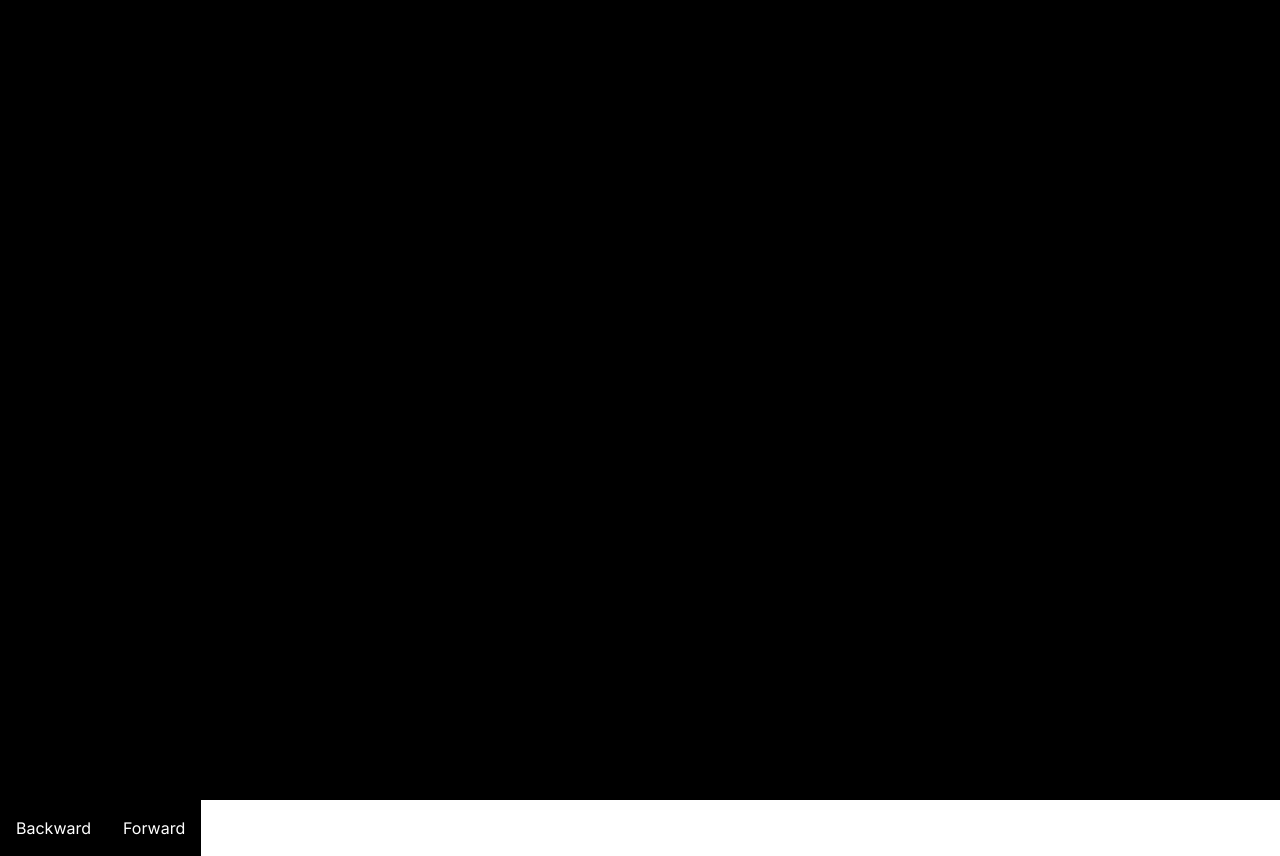
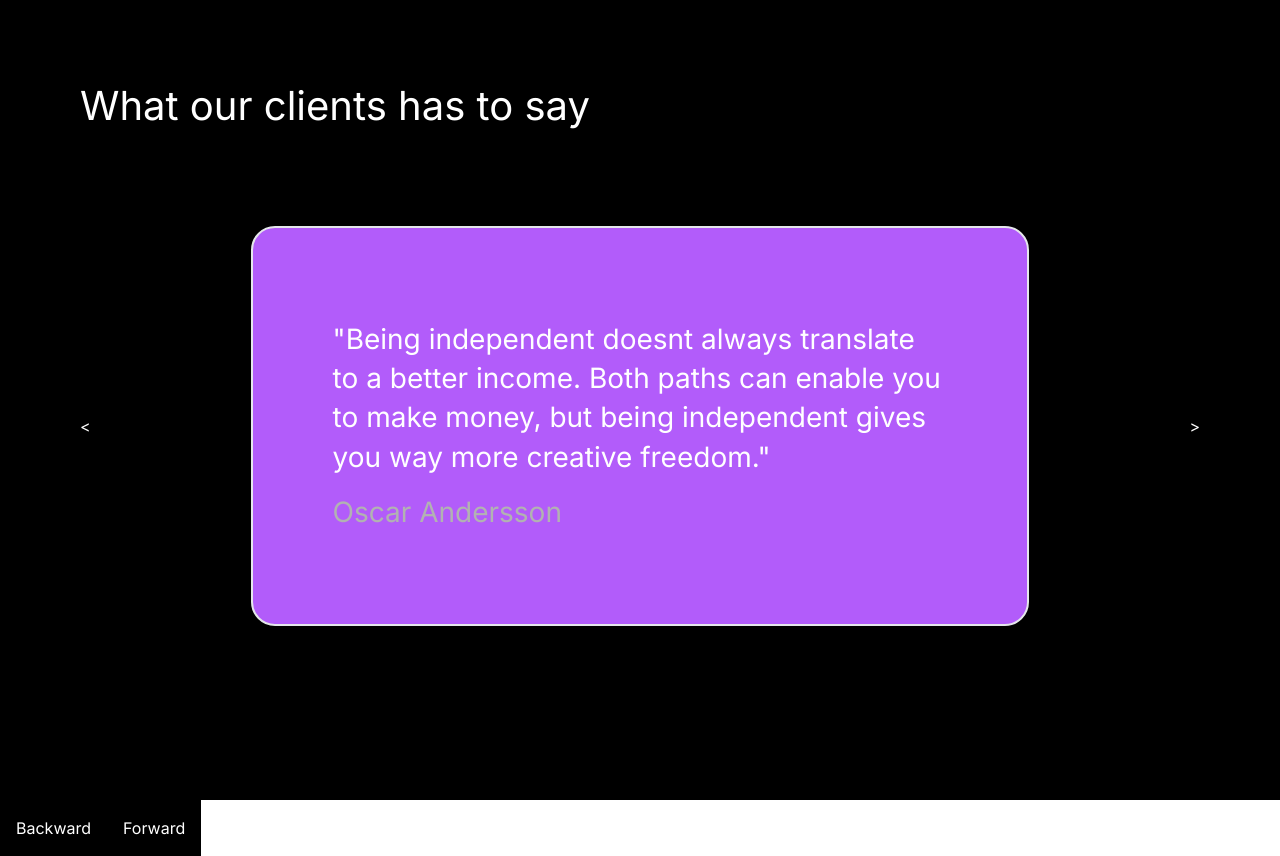
Before and after one commit to HBerglund/presoJS, a React (Create React App) app: page / in a window 1280 px wide. Built offline with nearby package versions, Linux system fonts and the light colour scheme.

Commit message:
Centered card with fixed width and height

```diff
--- a/src/Components/CarouselSlideCard.tsx
+++ b/src/Components/CarouselSlideCard.tsx
@@ -11,10 +11,7 @@ const CarouselSlideCard: FC<CarouselSlideProps> = ({
   name,
 }: CarouselSlideProps) => {
   return (
-    <div
-      style={{ height: 400 }}
-      className='w-3/4 flex items-center bg-primary p-20 rounded-3xl border-2'
-    >
+    <div className='flex items-center bg-primary p-20 rounded-3xl border-2'>
       <div className={classNames('flex flex-col')}>
         <span className={classNames('text-textPrimary text-body')}>
           {content}
--- a/src/Slides/CarouselSlide.tsx
+++ b/src/Slides/CarouselSlide.tsx
@@ -37,12 +37,26 @@ const CarouselSlide: FC<CarouselSliderProps> = ({
 
   return (
     <SlideParent>
-      <div className={classNames('flex')}>
-        <button onClick={goBackward}>{'<'}</button>
-        <div className={classNames('w-full flex justify-center mx-40')}>
+      {title && (
+        <span className={classNames('text-md text-textPrimary')}>{title}</span>
+      )}
+      <div
+        className={classNames(
+          'w-full h-full flex justify-between items-center'
+        )}
+      >
+        <button onClick={goBackward} className={classNames('text-textPrimary')}>
+          {'<'}
+        </button>
+        <div
+          style={{ height: 400, width: 800 }}
+          className={classNames('flex justify-center mx-40')}
+        >
           {totalCards[current]}
         </div>
-        <button onClick={goForward}>{'>'}</button>
+        <button onClick={goForward} className={classNames('text-textPrimary')}>
+          {'>'}
+        </button>
       </div>
     </SlideParent>
   );
--- a/src/data.tsx
+++ b/src/data.tsx
@@ -1,4 +1,5 @@
 import CarouselSlideCard from './Components/CarouselSlideCard';
+import CarouselSlide from './Slides/CarouselSlide';
 import FirstSlide from './Slides/FirstSlide';
 import SecondSlide from './Slides/SecondSlide';
 import ThirdSlide from './Slides/ThirdSlide';
@@ -6,6 +7,7 @@ import ThirdSlide from './Slides/ThirdSlide';
 export type SlideType = React.ReactNode;
 
 export const slides: SlideType[] = [
+  <CarouselSlide title='What our clients has to say' />,
   <FirstSlide />,
   <SecondSlide />,
   <ThirdSlide />,
--- a/tailwind.config.js
+++ b/tailwind.config.js
@@ -1,7 +1,6 @@
 module.exports = {
   content: ['./src/**/*.{js,jsx,ts,tsx}'],
   theme: {
-
     fontFamily: {
       sans: ['Inter', 'sans-serif'],
       serif: ['Cormorant Garamond', 'serif'],
```
